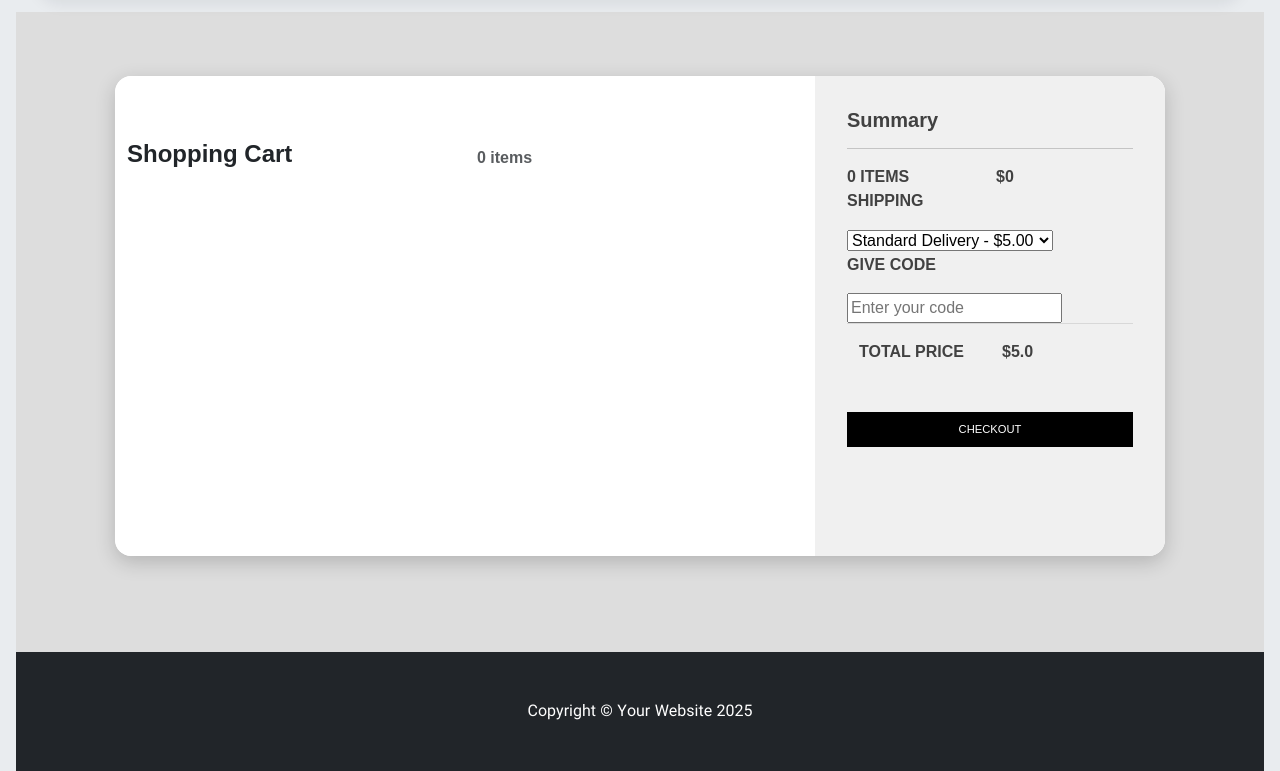
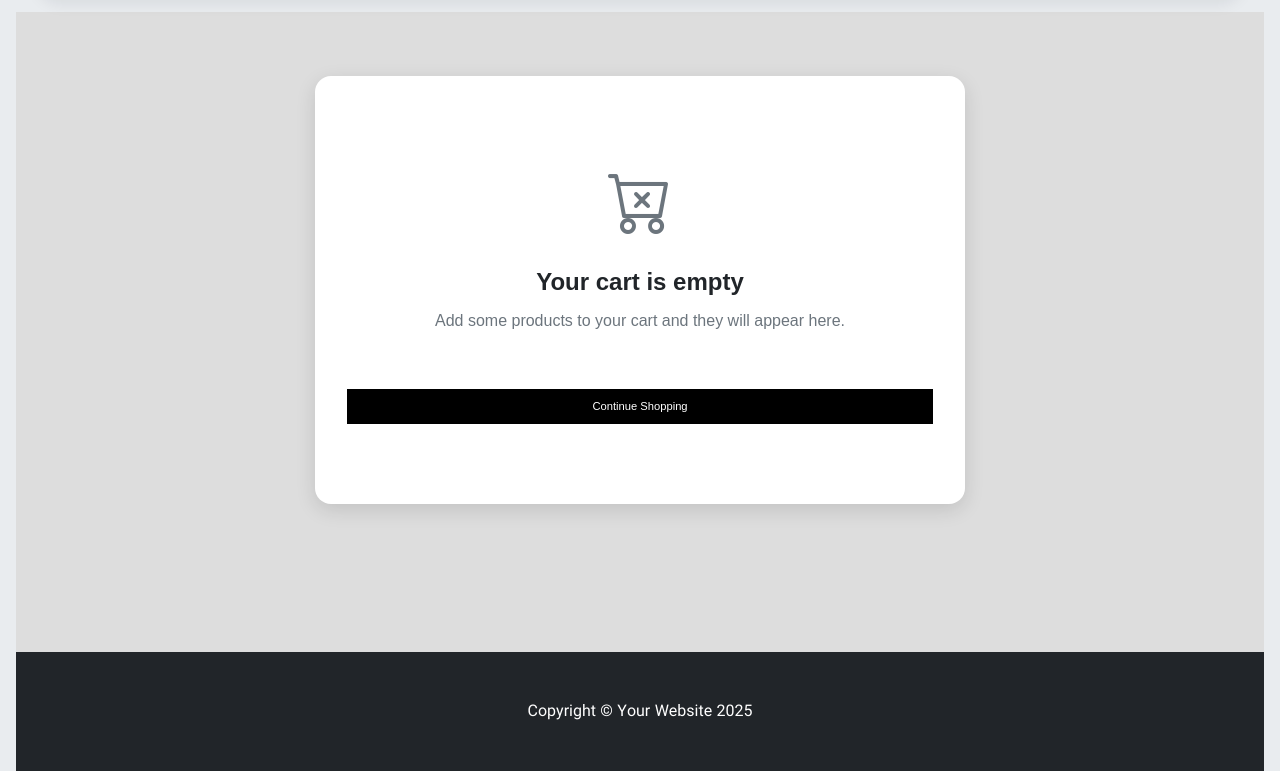
Before and after one commit to AmirPR0/django-ecommerce, a Django app: page /cart/ in a window 1280 px wide. Shown: the part 98-869 px from the top of the page. Run offline with Django 5.2, Linux system fonts and the light colour scheme; tables that the repository leaves empty hold one stand-in row (values such as "Sample post"); some libraries are stand-ins or nearby versions; some web fonts are replaced.

Commit message:
feat: add empty cart state

```diff
--- a/shop/static/shop/css/cart.css
+++ b/shop/static/shop/css/cart.css
@@ -1,27 +1,22 @@
 /* wrapper اختصاصی برای صفحه سبد خرید */
 .cart-page {
 background: #ddd;
-    /* رنگ پس‌زمینه کل صفحه */
 min-height: 80vh;
-    /* حداقل ارتفاع */
 font-family: sans-serif;
 font-size: 1rem;
 font-weight: bold;
-    padding: 4rem 0 4rem 0;
-    /* فاصله از هدر و فوتر */
+padding: 4rem 0;
 }
 
 /* کارت اصلی سبد خرید */
 .cart-page .card {
 margin: auto;
-    /* وسط چین کردن کارت */
 max-width: 1050px;
 width: 100%;
 box-shadow: 0 6px 20px rgba(0, 0, 0, 0.19);
 border-radius: 1rem;
 border: none;
 overflow: hidden;
-    /* جلوگیری از فضای اضافی از padding داخلی */
 }
 
 /* بخش محتوا و سبد خرید */
@@ -33,7 +28,6 @@
 height: 30rem;
 position: relative;
 overflow-y: auto;
-    /* اسکرول فقط برای آیتم‌ها */
 }
 
 .back-to-shop {
@@ -45,11 +39,45 @@
 /* بخش خلاصه خرید */
 .cart-page .summary {
 background-color: #f0f0f0;
-    /* کمی روشن‌تر از خاکستری صفحه */
 border-top-right-radius: 1rem;
 border-bottom-right-radius: 1rem;
 padding: 4vh;
 color: rgb(65, 65, 65);
+}
+
+/* Empty State */
+.empty-cart {
+max-width: 650px;
+margin: auto;
+padding: 5rem 2rem;
+text-align: center;
+background: #fff;
+border-radius: 1rem;
+box-shadow: 0 6px 20px rgba(0, 0, 0, 0.12);
+}
+
+.empty-cart i {
+display: block;
+margin-bottom: 1rem;
+font-size: 4rem;
+color: #6c757d;
+}
+
+.empty-cart h4 {
+margin-bottom: 0.75rem;
+font-weight: 700;
+}
+
+.empty-cart p {
+margin-bottom: 1.5rem;
+color: #6c757d;
+font-weight: normal;
+}
+
+.empty-cart .btn {
+width: auto;
+margin-top: 0;
+padding: 0.7rem 1.5rem;
 }
 
 /* ریسپانسیو موبایل */
@@ -67,6 +95,12 @@
     border-radius: 0 0 1rem 1rem;
     padding: 3vh;
 }
+
+.empty-cart {
+    width: 90%;
+    padding: 4rem 1.5rem;
+}
+
 }
 
 /* row فقط داخل کارت */
--- a/shop/templates/shop/cart.html
+++ b/shop/templates/shop/cart.html
@@ -9,6 +9,9 @@
 
 {% block page_content %}
 <div class="cart-page">
+
+    {% if cart %}
+
         <div class="card">
             <div class="row">
 
@@ -172,12 +175,29 @@
                         </div>
                     </div>
 
-                <a href="{% url 'checkout' %}"class="btn mb-4"> CHECKOUT </a>
+                    <a href="{% url 'checkout' %}" class="btn mb-4">
+                        CHECKOUT
+                    </a>
 
                 </div>
 
             </div>
         </div>
+
+    {% else %}
+
+        <!-- Empty Cart -->
+        <div class="empty-cart">
+            <i class="bi bi-cart-x"></i>
+            <h4>Your cart is empty</h4>
+            <p>Add some products to your cart and they will appear here.</p>
+            <a href="{% url 'home_page' %}" class="btn">
+                Continue Shopping
+            </a>
+        </div>
+
+    {% endif %}
+
 </div>
 {% endblock page_content %}
 
```
Lines whose indentation alone changed are shown as unchanged.
